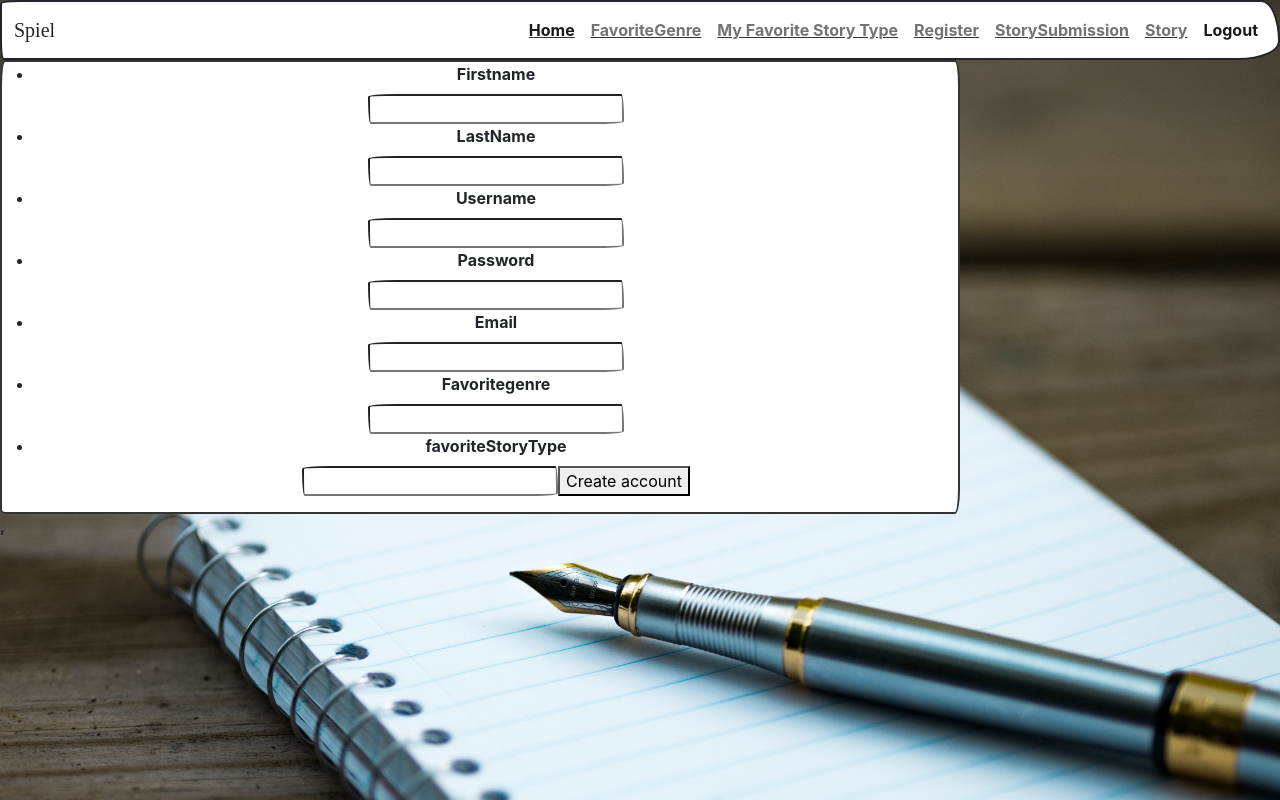
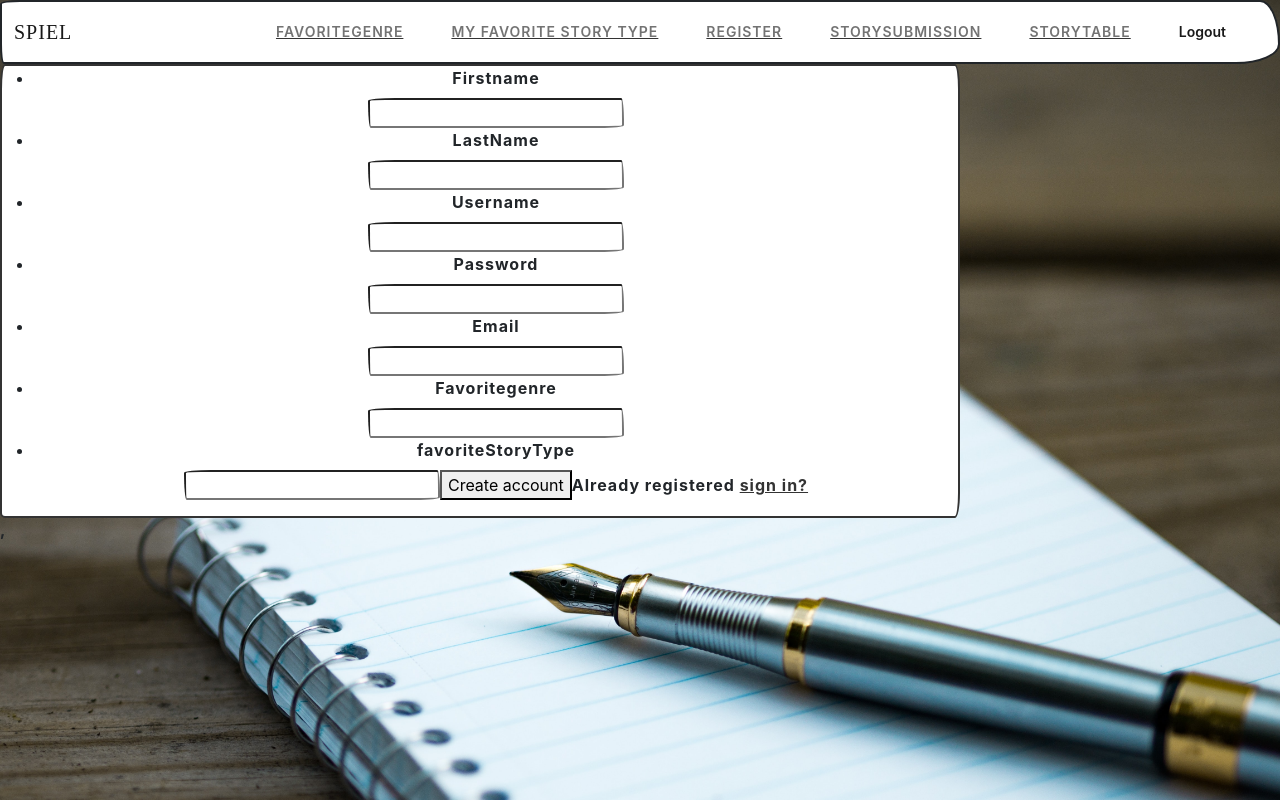
Before and after one commit to iamsamuellp/SpielFrontend, a React (Create React App) app in the folder spielfrontend/: page /register in a window 1280 px wide. Built offline with nearby package versions, Linux system fonts and the light colour scheme; no server answers; a web font is replaced by a local one.

Commit message:
added getStory to Componets file

```diff
--- a/spielfrontend/src/App.jsx
+++ b/spielfrontend/src/App.jsx
@@ -10,6 +10,7 @@ import {Redirect} from 'react-router';
 import NavBar from './Components/Navbar';
 import StoryForm from './Components/StoryForm';
 import Logout from './Components/Logout';
+import StoryTable from './Components/StoryTable';
  // Added this :boom:
 
 class App extends Component {
@@ -52,6 +53,7 @@ class App extends Component {
          <Route path="/storyform"component={StoryForm}/>
          <Route path="/logout"component={Logout}/>
          <Route path="/home" component={Home}/>
+         <Route path="/storytable" component={StoryTable} />
       </Switch>
 
     </div>
--- a/spielfrontend/src/Components/DisplayComments.jsx
+++ b/spielfrontend/src/Components/DisplayComments.jsx
@@ -1,7 +1,6 @@
 import React, {useEffect, useState, Component} from "react";
 import axios from "axios";
-import DisplayReplies from "../DisplayReplies/DisplayReplies";
-import './DisplayComment.css';
+import './Reply'
 import './icons/thumbsdown.png'
 
 
--- a/spielfrontend/src/Components/Navbar.jsx
+++ b/spielfrontend/src/Components/Navbar.jsx
@@ -1,69 +1,57 @@
 
 import { Link } from "react-router-dom";
+import "bootswatch/dist/lux/bootstrap.min.css";
 import React from "react";
 import Logout from "./Logout";
 import { useState, useEffect } from "react";
 import axios from "axios";
+import Login from "./Login";
 
 
 
 
 
-const NavBar = ({user}) => {
-  const [currentUser,setCurrentUser] = useState('')
 
-  useEffect(()=>{
-    getCurrentUser()
-  },[user])
+const NavBar = ({user,currentUser}) => {
 
-  async function getCurrentUser(){
-    try{
-    const jwt =localStorage.getItem('token');
-    await axios.get(`http://127.0.0.1:8000/api/auth/${user.user_id}/`, { headers: {Authorization: 'Bearer ' + jwt}}).then(response => {setCurrentUser(response.data)})
-    }catch{
-      const refreshtoken = localStorage.getItem('refresh');
-      let refreshResponse = await axios.post(`http://127.0.0.1:8000/api/auth/login/refresh/`, {refresh: refreshtoken})
-      localStorage.setItem('token', refreshResponse.data.access)
-      const jwt =localStorage.getItem('token');
-    await axios.get(`http://127.0.0.1:8000/api/auth/${user.user_id}/`, { headers: {Authorization: 'Bearer ' + jwt}}).then(response => {setCurrentUser(response.data)})
-    }
-  }
+
+
 
   return (
     <nav className="navbar navbar-expand-lg navbar-light bg-white">
   <div class="container-fluid">
-    <a class="navbar-brand" >Spiel</a>
+  <Link className="navbar-brand" to={"/Home"}>Spiel</Link>
     <button class="navbar-toggler" type="button" data-bs-toggle="collapse" data-bs-target="#navbarSupportedContent" aria-controls="navbarColor02" aria-expanded="false" aria-label="Toggle navigation">
       <span class="navbar-toggler-icon me-auto" padding-right="1 rem"></span>
     </button>
 
     <div class="collapse navbar-collapse" id="navbarColor">
       <ul class="navbar-nav ml-auto ">
-      {!currentUser.user &&
+      {!currentUser&&
           <React.Fragment>
-        <li class="nav-item">
-        <Link to ='/home'><a class="nav-link active">Home
-            <span class="visually-hidden">(current)</span>
-          </a></Link>
+        <li className="nav-item">
+        <Link to ='/FavoriteGenre'><a className="nav-link">FavoriteGenre</a></Link>
         </li>
-        <li class="nav-item">
-        <Link to ='/favoriteGenre'><a class="nav-link">FavoriteGenre</a></Link>
+        <li className="nav-item">
+        <Link to ='/favoriteStoryType'><a className="nav-link">My Favorite Story Type</a></Link>
         </li>
-        <li class="nav-item">
-        <Link to ='/favoriteStoryType'><a class="nav-link">My Favorite Story Type</a></Link>
-        </li>
-        <li class="nav-item">
+        <li className="nav-item">
         <Link to ='/register'><a class="nav-link">Register</a></Link>
         </li>
-        <li class="nav-item">
+        <li className="nav-item">
         <Link to ='/storyform'><a class="nav-link">StorySubmission</a></Link>
         </li>
-        <li class="nav-item">
-        <Link to ='/story'><a class="nav-link">Story</a></Link>
+        <li className="nav-item">
+        <Link to ='/storytable'><a class="nav-link">StoryTable</a></Link>
         </li>
-        <li class = "nav-item"><Logout/></li>
+        <li className = "nav-item"><Logout/></li>
         </React.Fragment>
         }
+      {!user&&
+      <div>
+
+      </div>
+      }
       </ul>
     </div>
   </div>
--- a/spielfrontend/src/Components/Register.jsx
+++ b/spielfrontend/src/Components/Register.jsx
@@ -1,9 +1,6 @@
 import axios from 'axios';
 import React, { Component } from 'react';
-import { Link } from 'react-router-dom';
-import {Route} from'react';
-import {Redirect} from "react-router"
-import {useState, useEffect} from 'react';
+
 
 
 
@@ -16,20 +13,28 @@ class Register extends Component {
       email:'',
       favorite_genre:'',
       favorite_type:'',
-      isemployee:false,
+      is_employee:false,
     }
 
   handleChange=(event) =>{
     this.setState({
-      [event.target.name]: event.target.value,
+      [event.target.name]: event.target.value, is_employee:true
     });
   };
 
 
+  handleCheckbox = (event) => {
+    this.setState({
+      is_employee: !this.state.is_employee
+    },function(){
+      console.log(this.state.is_employee)
+    })
+  }
+
    handleSubmit=(event)=>{
      event.preventDefault()
     let addUser={
-    'firstname': this.state.firstname,
+    'firstname': this.state.firstName,
     'lastName': this.state.lastName,
     'username': this.state.userName,
     'password': this.state.password,
@@ -38,7 +43,7 @@ class Register extends Component {
     'favoriteType':this.state.favoriteType,
     'is_employee':this.state.isemployee
    }
-
+    console.log(addUser)
      this.addNewUser(addUser)
   };
 
@@ -46,7 +51,7 @@ class Register extends Component {
     try{
       let response = await axios.post("http://127.0.0.1:8000/api/auth/register/",newUser)
       console.log(response);
-      window.location = '/login'
+      // window.location = '/login'
       console.log(newUser)
     }catch{
       console.log("Error in Registration");
@@ -72,11 +77,9 @@ class Register extends Component {
         <input name="favoriteGenre" onChange={this.handleChange} value={this.state.favoriteGenre}/>
         <li><label>favoriteStoryType</label></li>
         <input name="favoriteType" onChange={this.handleChange} value={this.state.favoriteType}/>
-
-
-
         <button type = "submit">Create account</button>
 
+        Already registered <a href="/Login">sign in?</a>
       </form>
 
     </ul>
--- a/spielfrontend/src/Components/Story.jsx
+++ b/spielfrontend/src/Components/Story.jsx
@@ -8,7 +8,7 @@ function Story(props){
   const [story,setStory] = useState([''])
 
   return(
-    <div class="container">
+    <div class="card container-xxl ">
       <div class="row">
         <div class="col-md-offset-1 col-md-9"></div>
       {props.location.state.story.map((element) =>
--- a/spielfrontend/src/Components/StoryForm.jsx
+++ b/spielfrontend/src/Components/StoryForm.jsx
@@ -35,13 +35,13 @@ class StoryForm extends Component {
 // The object we created is then passed into a function where we post the new user to the user table
     this.addNewStory(newStory)
   }
-  async addNewProduct(anew){
+  async addNewStory(anew){
     await axios.post(`http://127.0.0.1:8000/api/story/new/`,anew).then(response => {alert("Story Submitted")})
   }
 
   render() {
     return (
-      <div class = "card w-75">
+      <div class = "card container-xxl">
         <h1>Tell us a Tale</h1>
         <form className= "storyform" onSubmit={(event) => this.handleSubmit (event)}>
           <ul>
@@ -56,13 +56,9 @@ class StoryForm extends Component {
         <form action="/action_page.php">
         <div class="mb-3 mt-3">
       <label>Story:</label>
-      <textarea class="form-control container-xxl" rows="7" id="comment" name="text" name= "story" onChange={this.handleChange} value={this.state.story}></textarea>
+      <textarea class="form-control container-xxl" rows="7" id="comment" name= "story" onChange={this.handleChange} value={this.state.story}></textarea>
     </div>
-    <li><label>genre</label></li>
-        <input name= "genre" onChange={this.handleChange} value={this.state.genre}/>
-        <li><label>StoryType</label></li>
-        <input name= "storytype" onChange={this.handleChange} value={this.state.storytype}/>
-  </form>
+      </form>
       <button type="submit" class="btn btn-primary">Submit</button>
         </ul>
         </form>
--- a/spielfrontend/src/Components/StoryTable.jsx
+++ b/spielfrontend/src/Components/StoryTable.jsx
@@ -2,6 +2,7 @@ import React, {Component} from 'react';
 import axios from "axios";
 import { Route, Router } from 'react-router';
 import { Link } from 'react-router-dom';
+import jwtDecode from 'jwt-decode';
 
 
 
@@ -33,6 +34,13 @@ class StoryTable extends Component {
     }
   }
 
+
+  async getStory(){
+    let response = await axios.get('')
+    this.setState({
+      user:response.data.id
+    })
+  }
 
    handleChange = (event) =>{
     this.setState({
@@ -80,6 +88,9 @@ filteredSearch = () =>{
             <td data-th ="Title"></td>
             <td data-th ="Genre"></td>
             <td data-th ="StoryType"></td>
+            <td></td>
+
+
 
 
 
```
Also changed, not shown: 1 other file (tests, documents, lock files or other folders).
